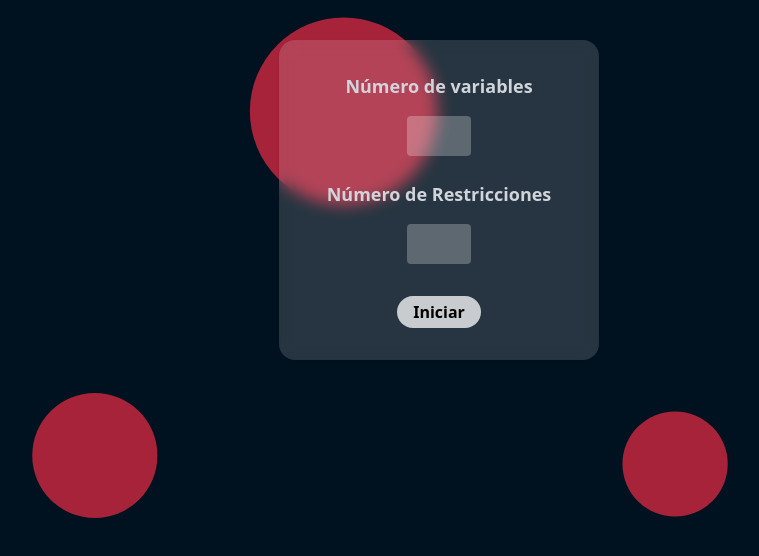
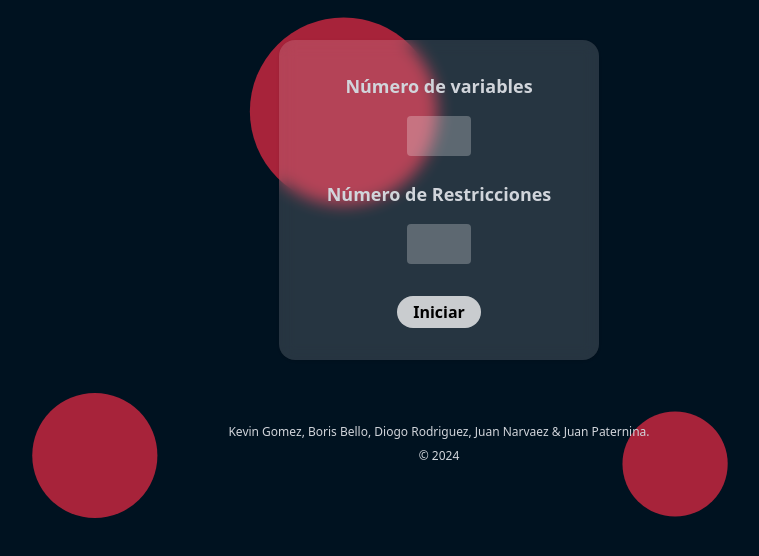
Before and after one commit to kevinantech/simplex-calculator, a React (Vite) app: page / in a window 1280 px wide. Shown: the top 556 px of the page, without its empty margins (201-960 px from the left). Built offline with nearby package versions, Linux system fonts and the light colour scheme.

Commit message:
feat: add authors

```diff
--- a/src/App.tsx
+++ b/src/App.tsx
@@ -32,6 +32,12 @@ export default function App() {
       <main className="flex flex-col items-center mb-16 pt-10">
         {value.numberOfVariables.value === 0 ? <StartCard /> : <ModelForm />}
       </main>
+      <footer className="flex flex-col items-center">
+        <p className="mb-2 text-xs text-gray-300">
+          Kevin Gomez, Boris Bello, Diogo Rodriguez, Juan Narvaez & Juan Paternina.
+        </p>
+        <p className="text-xs text-gray-300"> © 2024</p>
+      </footer>
     </AppContext.Provider>
   );
 }
--- a/src/components/ModelForm/ModelForm.tsx
+++ b/src/components/ModelForm/ModelForm.tsx
@@ -82,7 +82,6 @@ const ModelForm: React.FC<ModelFormProps> = () => {
     if (objective === EObjectiveType.MAX) {
       constraints.forEach(({ type }, index) => {
         const constraintNumber = index + 1;
-
         if (type === EConstraintType.LESS) {
           auxiliaryVariables.push(new Term(EVariableType.SLACK, constraintNumber));
         } else if (type === EConstraintType.MORE) {
@@ -118,6 +117,12 @@ const ModelForm: React.FC<ModelFormProps> = () => {
       /**
        * Añade los coeficientes de las variables auxiliares las restricciones;
        */
+
+      constraint.push(
+        ...auxiliaryVariables.map((term) => {
+          return term;
+        })
+      );
       if (type === EConstraintType.LESS) {
         constraint.push(new Term(EVariableType.SLACK, constraintNumber, 1));
       } else if (type === EConstraintType.MORE) {
```
Also changed, not shown: 1 other file (tests, documents, lock files or other folders).
